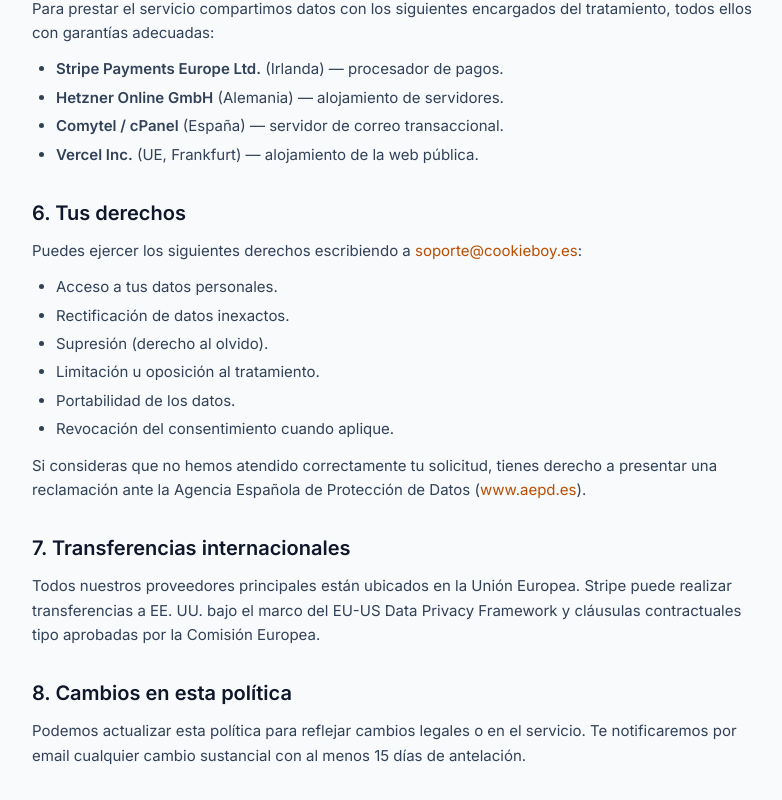
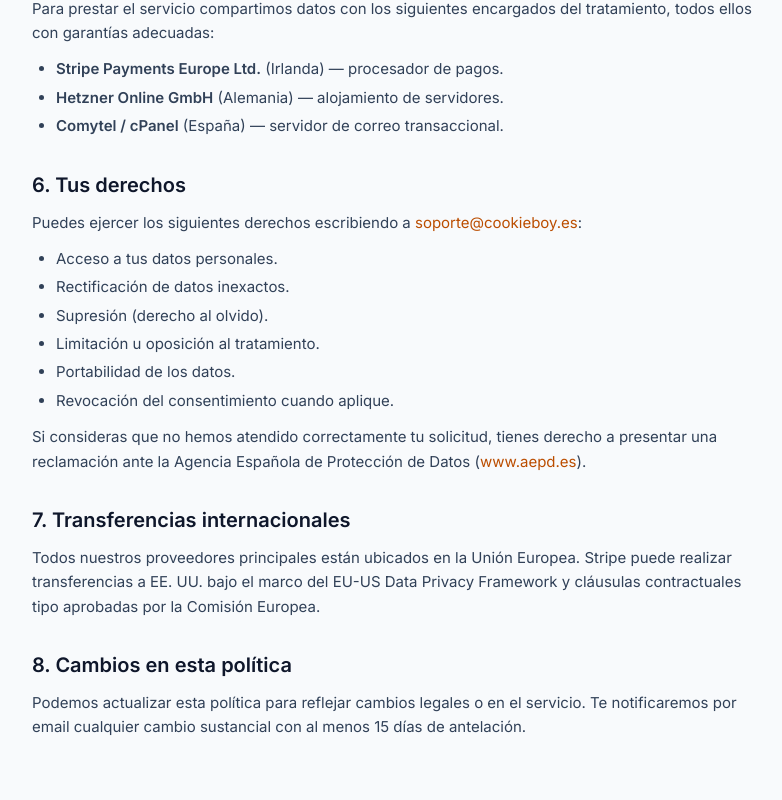
Before and after one commit to Nubium-Solutions/cookieboy-web, a Next.js app: page /privacidad in a window 1280 px wide. Shown: the part 1175-1975 px from the top of the page, without its empty margins (248-1030 px from the left). Built offline with nearby package versions, Linux system fonts and the light colour scheme.

Commit message:
Quitar Vercel de la política de privacidad (no se usa)

```diff
--- a/src/app/privacidad/page.tsx
+++ b/src/app/privacidad/page.tsx
@@ -148,10 +148,6 @@
               <strong>Comytel / cPanel</strong> (España) — servidor de correo
               transaccional.
             </li>
-            <li>
-              <strong>Vercel Inc.</strong> (UE, Frankfurt) — alojamiento de la
-              web pública.
-            </li>
           </ul>
         </section>
 
```
